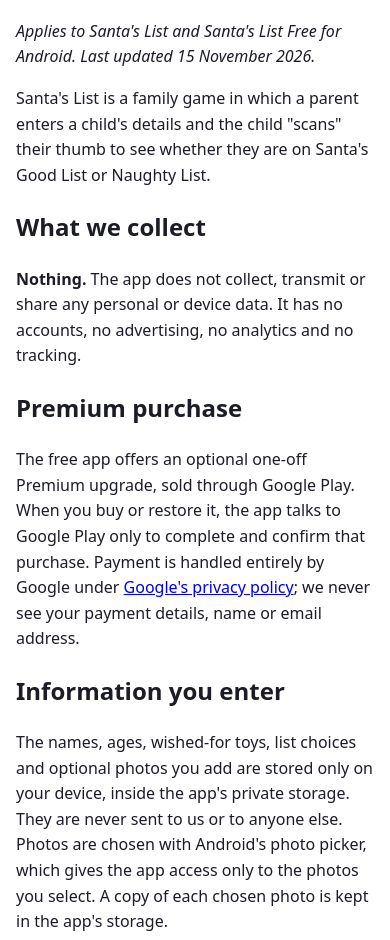
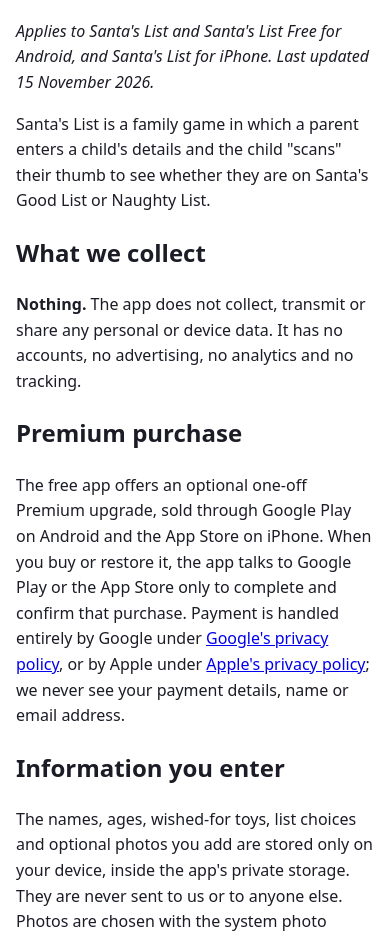
Before and after one commit to bazza2000/santaslist, a plain HTML site: page privacy/index.html in a window 390 px wide. Shown: the part 145-1085 px from the top of the page. Drawn offline with Linux system fonts and the light colour scheme.

Commit message:
Privacy policy: cover the iPhone app and App Store purchase
Co-Authored-By: Claude Opus 5.5 (1M context) <noreply@anthropic.com>

```diff
--- a/privacy/index.html
+++ b/privacy/index.html
@@ -4,14 +4,14 @@
 <style>body{font-family:system-ui,sans-serif;max-width:680px;margin:40px auto;padding:0 16px;line-height:1.6;color:#1b1c26}h1{color:#c3112b}</style>
 </head><body>
 <h1>Santa's List – Privacy Policy</h1>
-<p><em>Applies to Santa's List and Santa's List Free for Android. Last updated 15 November 2026.</em></p>
+<p><em>Applies to Santa's List and Santa's List Free for Android, and Santa's List for iPhone. Last updated 15 November 2026.</em></p>
 <p>Santa's List is a family game in which a parent enters a child's details and the child "scans" their thumb to see whether they are on Santa's Good List or Naughty List.</p>
 <h2>What we collect</h2>
 <p><strong>Nothing.</strong> The app does not collect, transmit or share any personal or device data. It has no accounts, no advertising, no analytics and no tracking.</p>
 <h2>Premium purchase</h2>
-<p>The free app offers an optional one-off Premium upgrade, sold through Google Play. When you buy or restore it, the app talks to Google Play only to complete and confirm that purchase. Payment is handled entirely by Google under <a href="https://policies.google.com/privacy">Google's privacy policy</a>; we never see your payment details, name or email address.</p>
+<p>The free app offers an optional one-off Premium upgrade, sold through Google Play on Android and the App Store on iPhone. When you buy or restore it, the app talks to Google Play or the App Store only to complete and confirm that purchase. Payment is handled entirely by Google under <a href="https://policies.google.com/privacy">Google's privacy policy</a>, or by Apple under <a href="https://www.apple.com/legal/privacy/">Apple's privacy policy</a>; we never see your payment details, name or email address.</p>
 <h2>Information you enter</h2>
-<p>The names, ages, wished-for toys, list choices and optional photos you add are stored only on your device, inside the app's private storage. They are never sent to us or to anyone else. Photos are chosen with Android's photo picker, which gives the app access only to the photos you select. A copy of each chosen photo is kept in the app's storage.</p>
+<p>The names, ages, wished-for toys, list choices and optional photos you add are stored only on your device, inside the app's private storage. They are never sent to us or to anyone else. Photos are chosen with the system photo picker (Android's photo picker, or the iPhone's Photos picker), which gives the app access only to the photos you select. A copy of each chosen photo is kept in the app's storage.</p>
 <h2>Deleting your information</h2>
 <p>You can delete a child (and their photo) at any time from the app's edit screen. Uninstalling the app removes all of its data from your device.</p>
 <h2>Children</h2>
```
